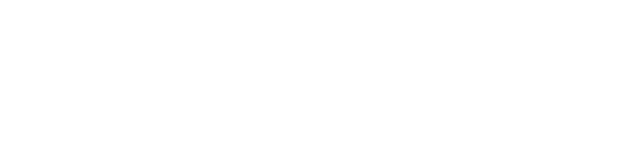
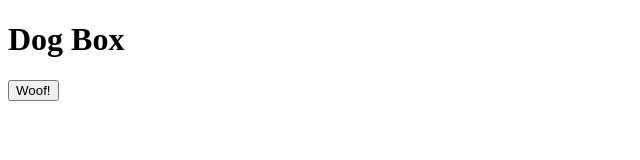
Before and after one commit to jogren/dog-box, a plain HTML site: page index.html in a window 1280 px wide. Shown: the whole page, without its empty margins (0-640 px from the left). Drawn offline with Linux system fonts and the light colour scheme.

Commit message:
Add html structure for page

```diff
--- a/index.html
+++ b/index.html
@@ -1 +1,22 @@
 <!DOCTYPE html>
+
+<html>
+  <head>
+    <link rel="stylesheet" type="text/css" href="styles.css">
+    <title>Dog Party Meets Idea Box</title>
+  </head>
+
+  <body>
+    <main>
+      <header class="main_header">
+        <h1>Dog Box</h1>
+        <form>
+          <button id="form_button">Woof!</button>
+        </form>
+      </header>
+      <section id="main_section" class="main_section">
+      </section>
+    </main>
+  </body>
+  <script src="main.js" type="text/javascript"></script>
+</html>
```
